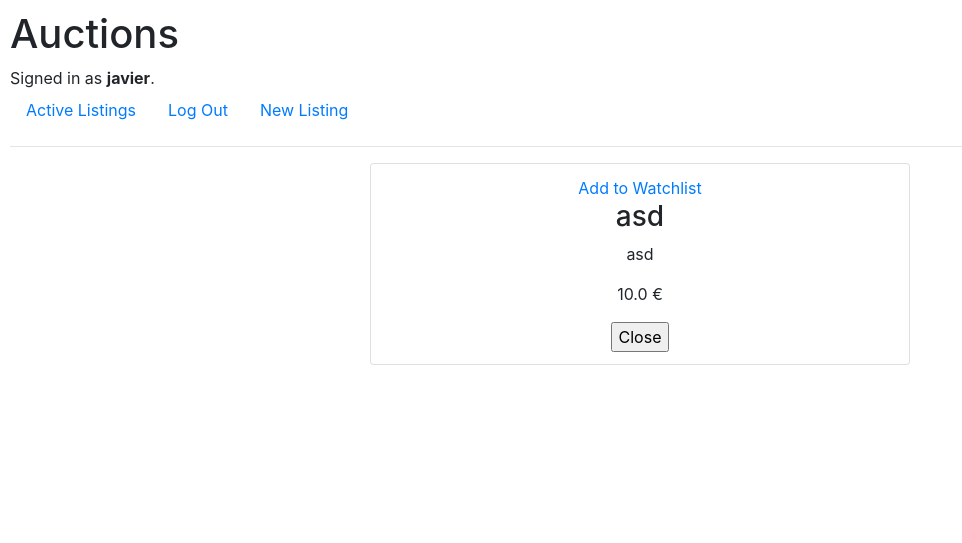
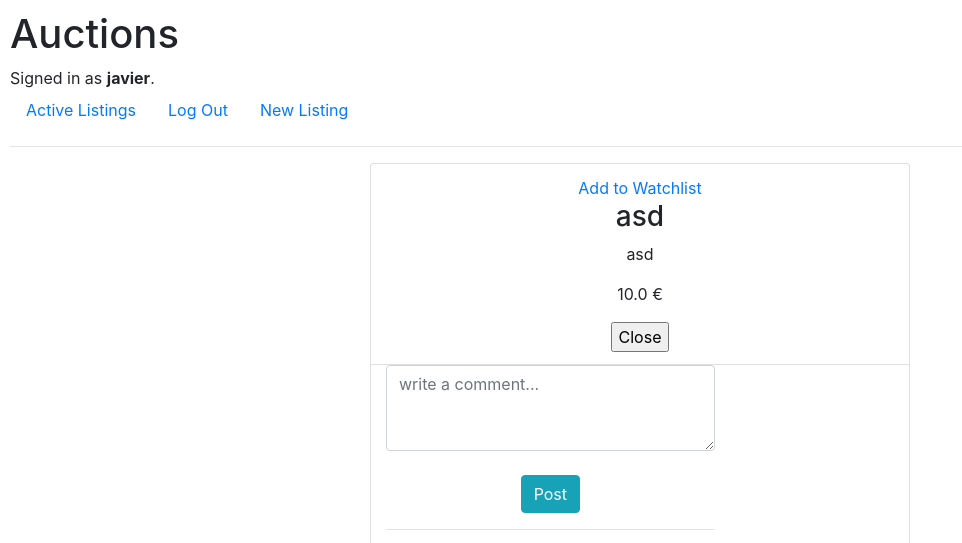
Before and after one commit to jbenitosantoni/cs50-commerce, a Django app: page /auction/3 in a window 1280 px wide. Shown: the top 543 px of the page, without its empty margins (0-962 px from the left). Before the commit the page ends 365 px from the top, so only its background shows below. Run offline with Django 3.2, Linux system fonts and the light colour scheme; a user stored in the database is signed in; data comes from the database, SQL or seed files in the repository; both versions use the stored data as it was after the commit; data that the repository does not hold is empty; some libraries are stand-ins or nearby versions.

Commit message:
Add comments

```diff
--- a/auctions/templates/auctions/auction.html
+++ b/auctions/templates/auctions/auction.html
@@ -41,6 +41,39 @@
                     {% endif %}
                     </li>
                 </ul>
+            <div class="container mx-auto">
+                <div class="row bootstrap snippets bootdeys">
+                    <div class="col-md-8 col-sm-12">
+                        <div class="comment-wrapper">
+                            <div class="panel panel-info">
+                                <div class="panel-body">
+                                {% if user.is_authenticated and user.id == auction.user_id and auction.dateFinish == None%}
+                                    <form method="post" action="{% url 'comment' auction.id %}">{% csrf_token %}
+                                        <textarea class="form-control" placeholder="write a comment..." rows="3" name="comment"></textarea>
+                                        <br>
+                                        <input type="submit" class="btn btn-info pull-right" value="Post"></input>
+                                    </form>
+                                {% endif %}
+                                    <hr>
+                                    <ul class="media-list">
+                                        {% for comment in comments %}
+                                            <li class="media">
+                                                <a href="#" class="pull-left">
+                                                    <img src="https://bootdey.com/img/Content/user_1.jpg" alt="" class="img-circle">
+                                                </a>
+                                                <div class="media-body">
+                                                    <p>{{ comment.comment }}</p>
+                                                </div>
+                                            </li>
+                                        {% endfor %}
+                                    </ul>
+                                </div>
+                            </div>
+                        </div>
+
+                    </div>
+                </div>
+                </div>
             </div>
     </div>
 {% endblock %}
--- a/auctions/urls.py
+++ b/auctions/urls.py
@@ -13,4 +13,5 @@ urlpatterns = [
     path("watchlist/remove/<str:auction>", views.remove_watchlist, name="remove_watchlist"),
     path("bid/<str:auction>", views.new_vid, name="bid"),
     path("close/<str:auction>", views.close, name="close"),
+    path("comment/<str:auction>", views.comment, name="comment"),
 ]
--- a/auctions/views.py
+++ b/auctions/views.py
@@ -96,6 +96,10 @@ def list_auction(request, auction, error=None):
     user = User.objects.get(pk=request.user.id)
     last_bid = util.get_last_bid(auction)
     try:
+        comments = Comment.objects.filter(auction=auction)
+    except:
+        comments = None
+    try:
         watchlist = WatchList.objects.get(auction_id=auction.id, user_id=user.id)
     except:
         watchlist = None
@@ -103,7 +107,8 @@ def list_auction(request, auction, error=None):
         "auction": auction,
         "watchlist": watchlist,
         "last_bid": last_bid,
-        "error": error
+        "error": error,
+        "comments": comments
     })
 
 
@@ -141,3 +146,12 @@ def close(request, auction):
     if auction_object.user_id == request.user.id:
         Auction.objects.filter(pk=auction).update(dateFinish=datetime.datetime.now())
         return list_auction(request, auction)
+
+
+def comment(request, auction):
+    if not request.user.is_authenticated:
+        return list_auction(request, auction, "You must be logged")
+    user = User.objects.get(pk=request.user.id)
+    auction_object = Auction.objects.get(pk=auction)
+    Comment(comment=request.POST["comment"], auction=auction_object, user=user).save()
+    return list_auction(request, auction)
```
Also changed, not shown: db.sqlite3.
